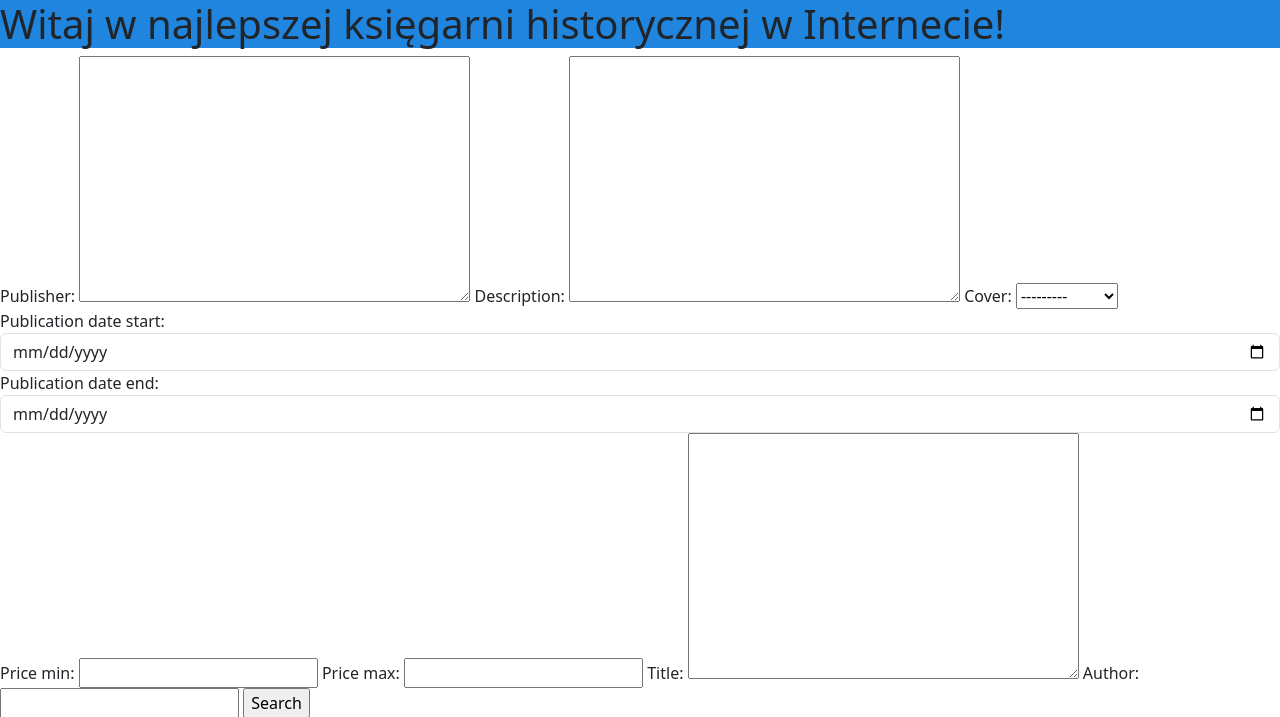
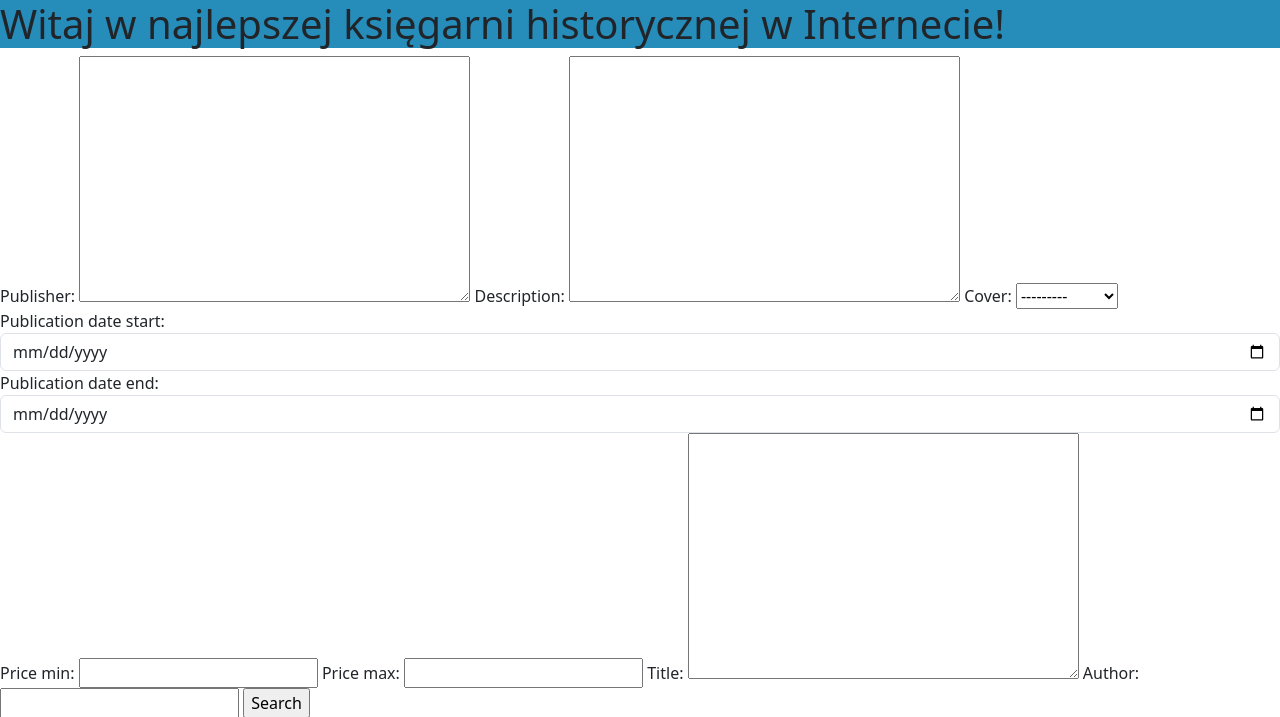
Before and after one commit to History39/aplikacja-ksi-garniana, a Django app: page / in a window 1280 px wide. Shown: the top 717 px of the page. Run offline with Django 4.2, Linux system fonts and the light colour scheme; some libraries are stand-ins or nearby versions.

Commit message:
Wybór nowego, własnego koloru nagłówka color pickera

```diff
--- a/website/static/css/main.css
+++ b/website/static/css/main.css
@@ -1,3 +1,3 @@
 .website-header{
-    background-color: #1F85DE;
+    background-color: #268dba;
 }
```
